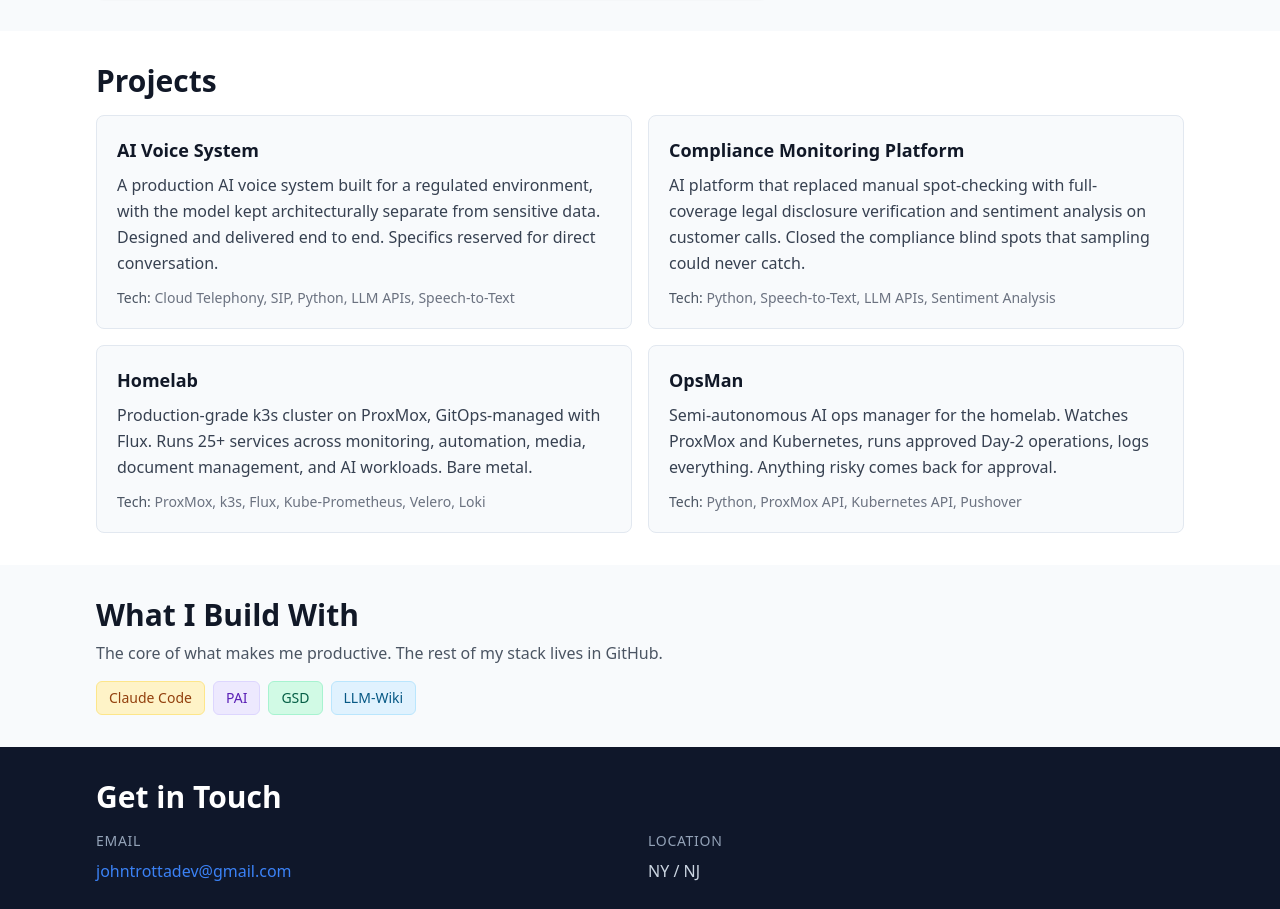
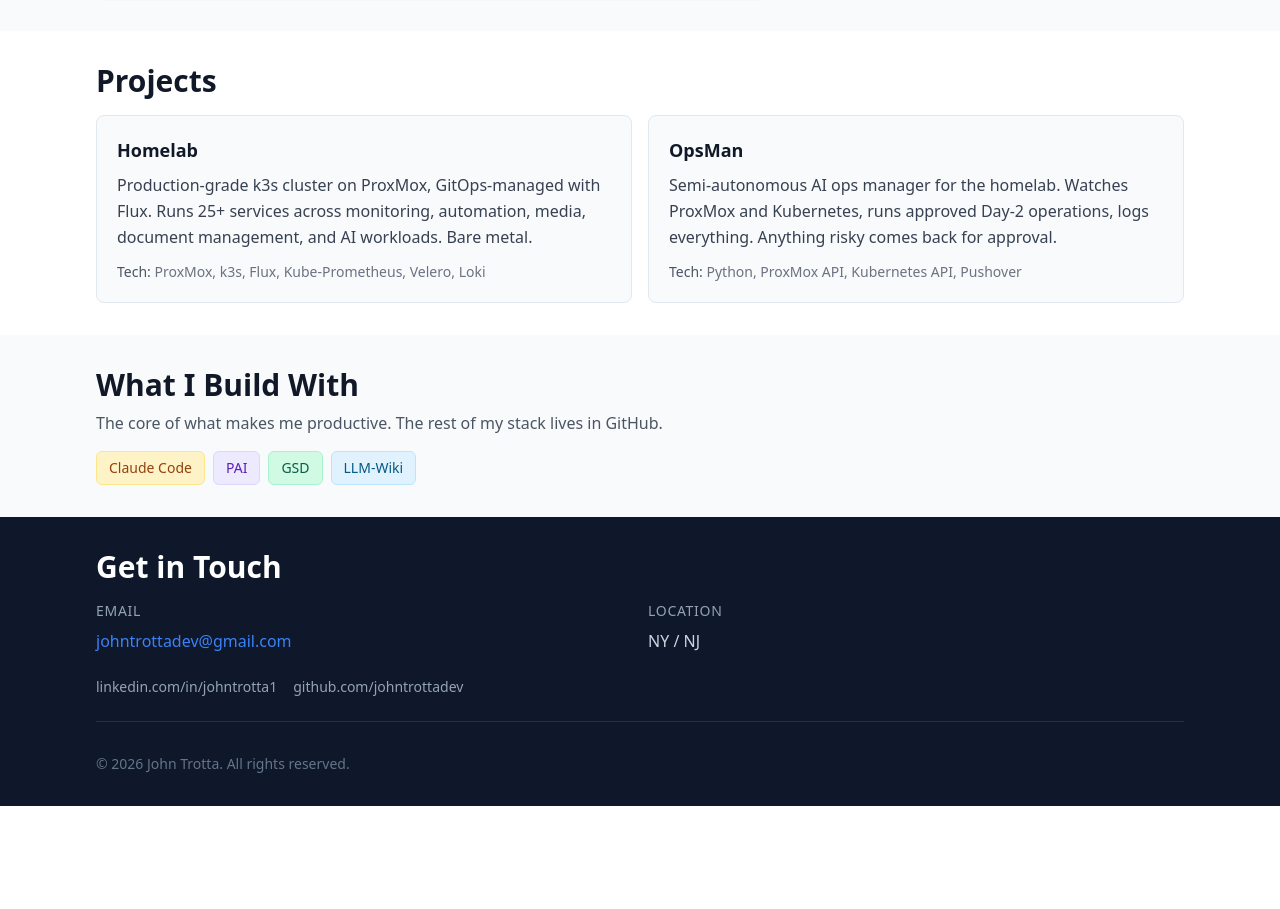
Before and after one commit to johntrottadev/jtrotta.dev, a Next.js app: page / in a window 1280 px wide. Shown: the part 4292-5201 px from the top of the page. After the commit the page ends 5098 px from the top, so only its background shows below. Built offline with nearby package versions, Linux system fonts and the light colour scheme.

Commit message:
site: projects = GitHub-showable only (drop proprietary RTR systems)

```diff
--- a/src/data/resume.ts
+++ b/src/data/resume.ts
@@ -255,18 +255,6 @@
 
   projects: [
     {
-      name: "AI Voice System",
-      description:
-        "A production AI voice system built for a regulated environment, with the model kept architecturally separate from sensitive data. Designed and delivered end to end. Specifics reserved for direct conversation.",
-      technologies: "Cloud Telephony, SIP, Python, LLM APIs, Speech-to-Text",
-    },
-    {
-      name: "Compliance Monitoring Platform",
-      description:
-        "AI platform that replaced manual spot-checking with full-coverage legal disclosure verification and sentiment analysis on customer calls. Closed the compliance blind spots that sampling could never catch.",
-      technologies: "Python, Speech-to-Text, LLM APIs, Sentiment Analysis",
-    },
-    {
       name: "Homelab",
       description:
         "Production-grade k3s cluster on ProxMox, GitOps-managed with Flux. Runs 25+ services across monitoring, automation, media, document management, and AI workloads. Bare metal.",
```
